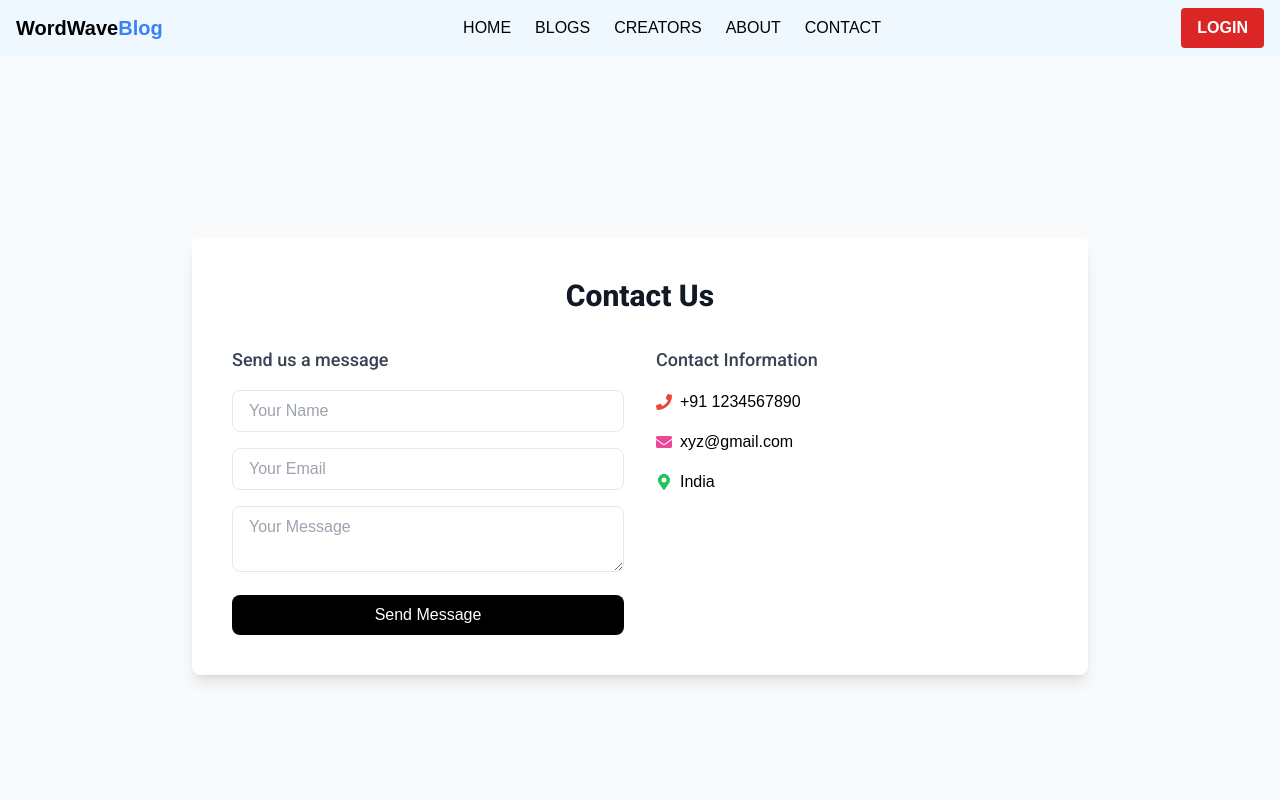
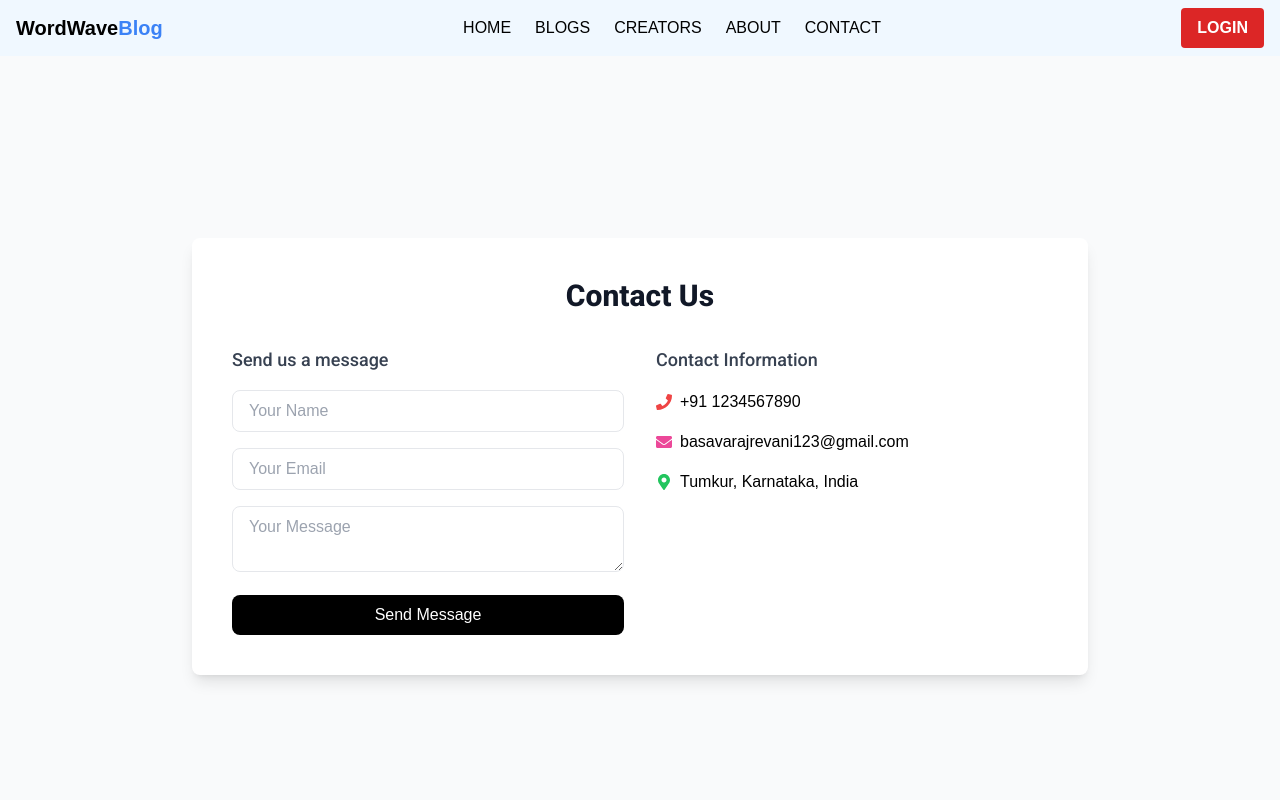
Before and after one commit to basavarajrevani/WordWave-blog-app, a React (Vite) app in the folder frontend/: page /contact in a window 1280 px wide. Shown: the top 800 px of the page. Built offline with nearby package versions, Linux system fonts and the light colour scheme; no server answers.

Commit message:
Update Contact.jsx

```diff
--- a/frontend/src/pages/Contact.jsx
+++ b/frontend/src/pages/Contact.jsx
@@ -103,11 +103,11 @@ function Contact() {
                 </li>
                 <li className="flex items-center space-x-2">
                   <FaEnvelope className="text-pink-500" />
-                  <span>xyz@gmail.com</span>
+                  <span>basavarajrevani123@gmail.com</span>
                 </li>
                 <li className="flex items-center space-x-2">
                   <FaMapMarkerAlt className="text-green-500" />
-                  <span>India</span>
+                  <span>Tumkur, Karnataka, India</span>
                 </li>
               </ul>
             </div>
```
